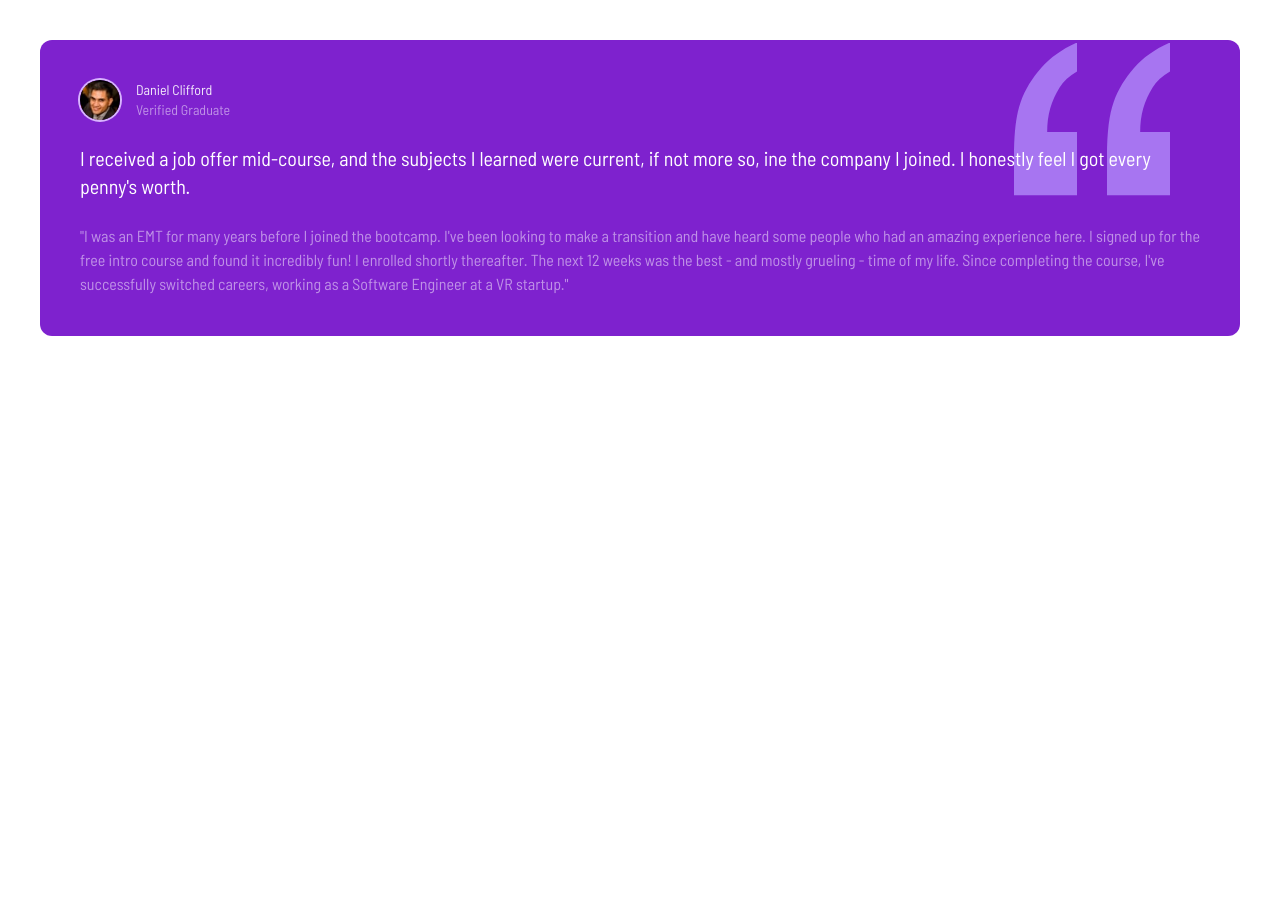
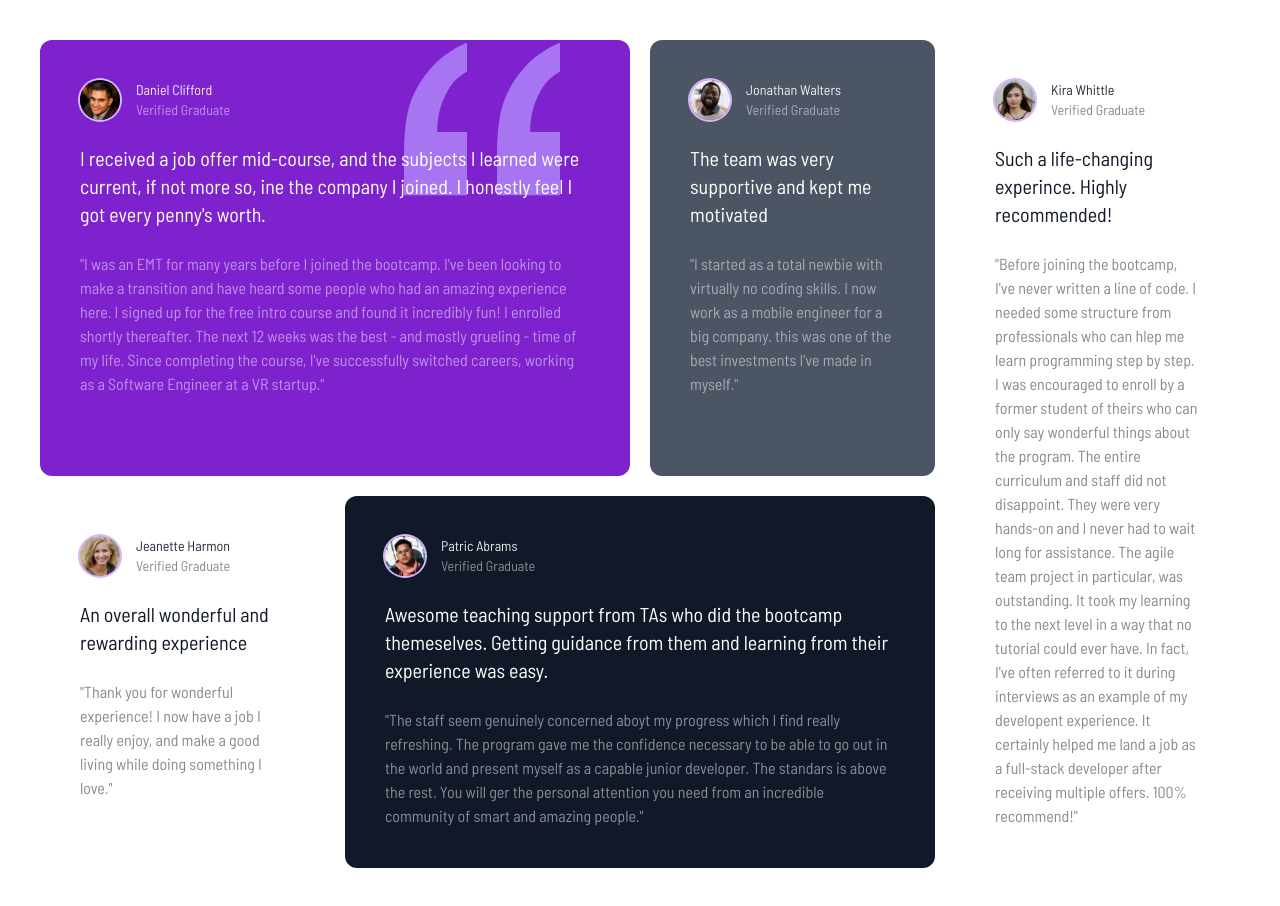
Before and after one commit to saneckaA/grid-project-tailwind, a React (Create React App) app: page / in a window 1280 px wide. Before the commit the page ends 800 px from the top, so only its background shows below. Built offline with nearby package versions, Linux system fonts and the light colour scheme.

Commit message:
added grid classes

```diff
--- a/src/Box1/index.js
+++ b/src/Box1/index.js
@@ -4,7 +4,7 @@ import daniel from '../images/image-daniel.jpg';
 
 const Box1 = () => {
     return (
-        <div className='relative p-10 rounded-xl bg-purple-700'>
+        <div className='relative p-10 rounded-xl bg-purple-700 md:col-span-2'>
             <img src={background} alt='' className='absolute top-3 right-10 scale-0
                md:top-7 md:right-24 md:scale-150' />
             <div className='flex z-10 space-x-4'>
--- a/src/Box2/index.js
+++ b/src/Box2/index.js
@@ -3,7 +3,7 @@ import jonathan from '../images/image-jonathan.jpg';
 
 const Box2 = () => {
     return (
-        <div className='p-10 rounded-xl bg-gray-600'>
+        <div className='p-10 rounded-xl bg-gray-600 row-start-1 md:row-auto'>
             <div className='flex space-x-4'>
                 <img src={jonathan} alt='' className='w-10 h-10 rounded-full ring-2
                    ring-purple-300' />
--- a/src/Box3/index.js
+++ b/src/Box3/index.js
@@ -3,7 +3,7 @@ import kira from '../images/image-kira.jpg';
 
 const Box3 = () => {
     return (
-        <div className='p-10 rounded-xl bg-white text-gray-900'>
+        <div className='p-10 rounded-xl bg-white text-gray-900 md:row-span-2 row-end-6 md:col-auto'>
             <div className='flex space-x-4'>
                 <img src={kira} alt='' className='w-10 h-10 rounded-full ring-2
            ring-purple-300' />
--- a/src/Box5/index.js
+++ b/src/Box5/index.js
@@ -3,7 +3,7 @@ import patric from '../images/image-patrick.jpg';
 
 const Box5 = () => {
     return (
-        <div className='p-10 rounded-xl bg-gray-900'>
+        <div className='p-10 rounded-xl bg-gray-900 md:col-span-2'>
             <div className='flex space-x-4'>
                 <img src={patric} alt='' className='w-10 h-10 rounded-full ring-2
                  ring-purple-300' />
--- a/src/GridContainer/index.js
+++ b/src/GridContainer/index.js
@@ -1,11 +1,19 @@
 import React from 'react';
 import Box1 from '../Box1';
+import Box2 from '../Box2';
+import Box3 from '../Box3';
+import Box4 from '../Box4';
+import Box5 from '../Box5';
 
 
 const GridContainer = () => {
     return (
-        <div className='text-white'>
+        <div className='text-white grid grid-rows-1 md:grid-cols-4 gap-5'>
             <Box1 />
+            <Box2 />
+            <Box3 />
+            <Box4 />
+            <Box5 />
         </div>
     )
 }
```
